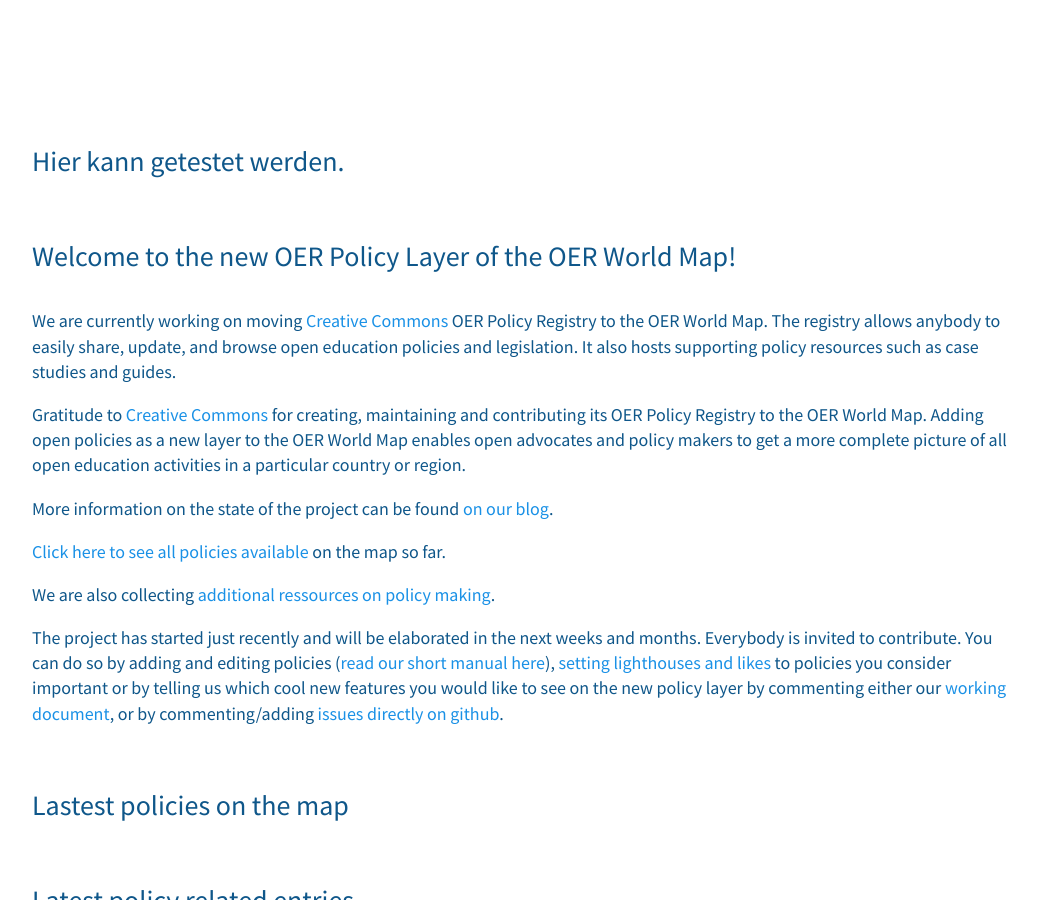
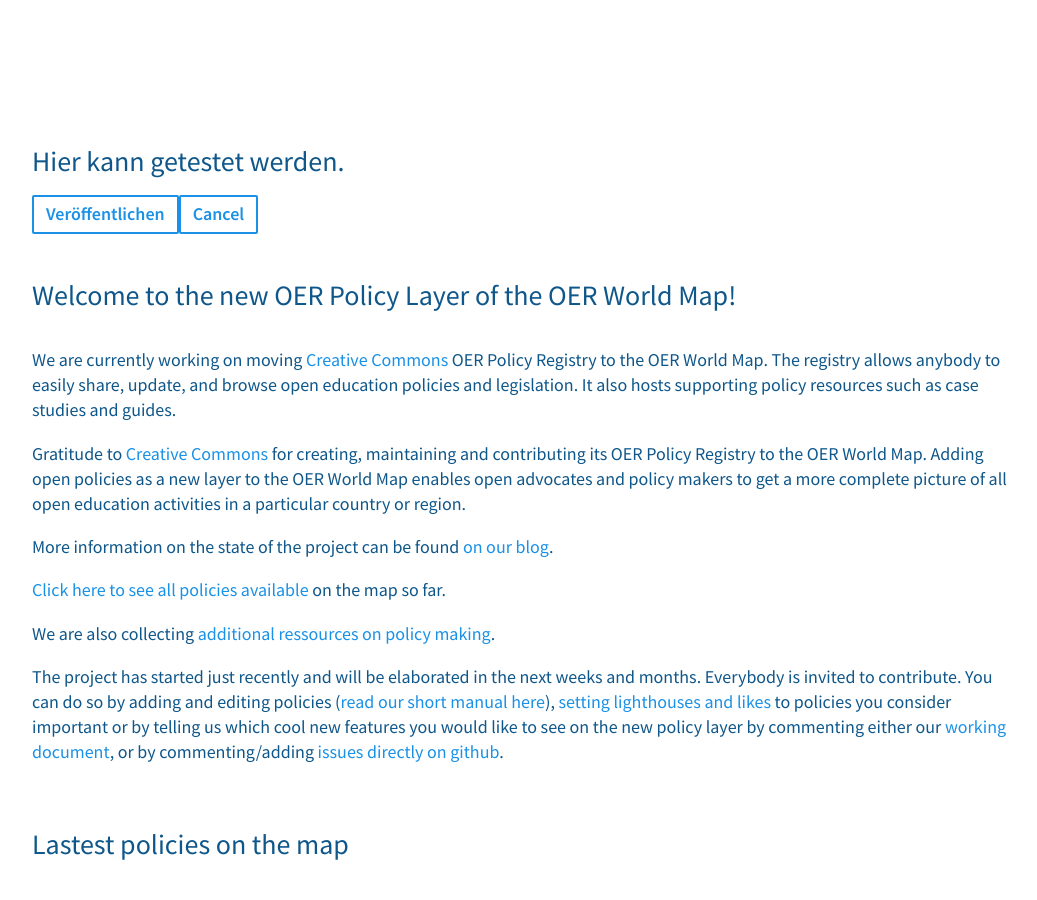
Before and after one commit to hbz/oerworldmap-ui, a Jekyll site: the page built from docs/oerpolicies.md, in a window 1280 px wide and 900 px high. Shown: the whole window, without its empty margins (114-1151 px from the left). Built offline with Jekyll 4.4.1, drawn with Linux system fonts in a browser that asks for light colours; nearby versions of some CDN libraries; comment, search, counter and statistics services are not loaded; a style sheet for code colours, icons or effects is not loaded.

Commit message:
Update oerpolicies.md

```diff
--- a/docs/oerpolicies.md
+++ b/docs/oerpolicies.md
@@ -4,6 +4,8 @@
 ---
 
 ## Hier kann getestet werden.
+
+<div class="primaryButtons"><button class="btn prominent" type="submit">Veröffentlichen</button><a class="btn" href="/resource/?features=true">Cancel</a></div>
 
 ## Welcome to the new OER Policy Layer of the OER World Map!
 We are currently working on moving [Creative Commons](https://creativecommons.org/) OER Policy Registry to the OER World Map. The registry allows anybody to easily share, update, and browse open education policies and legislation. It also hosts supporting policy resources such as case studies and guides.
```
